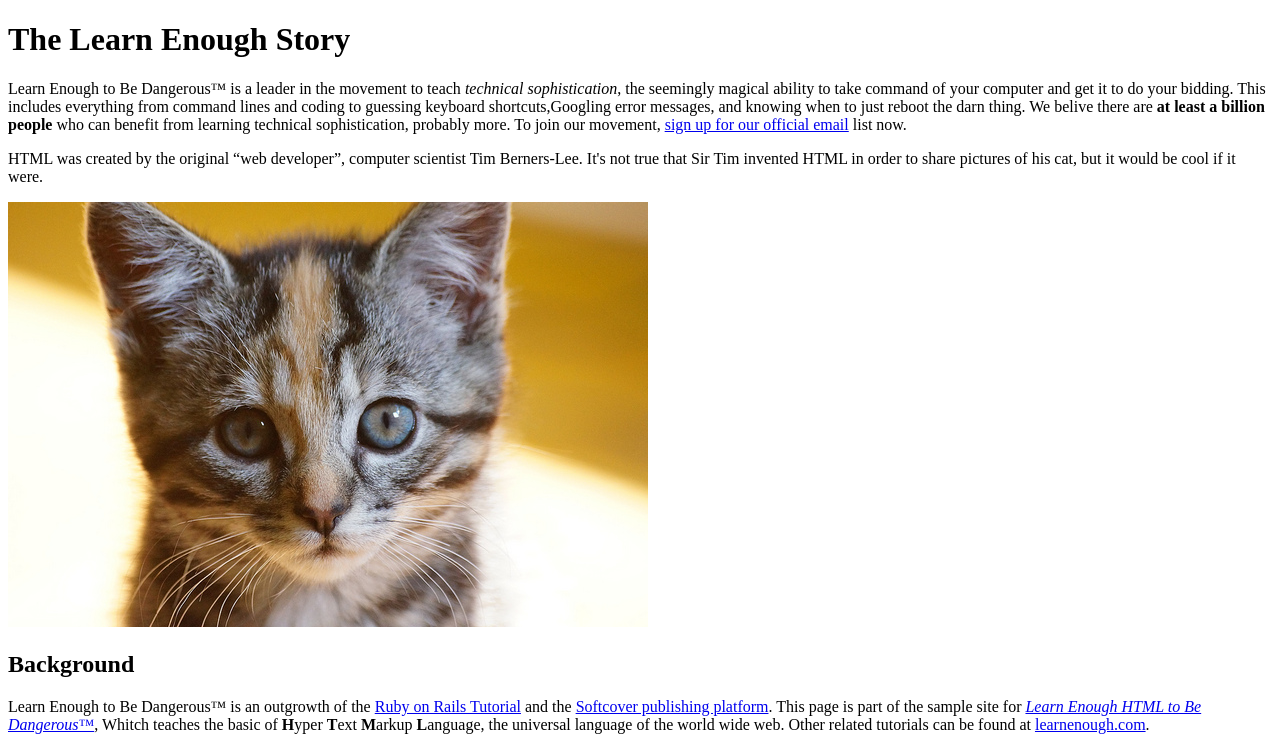
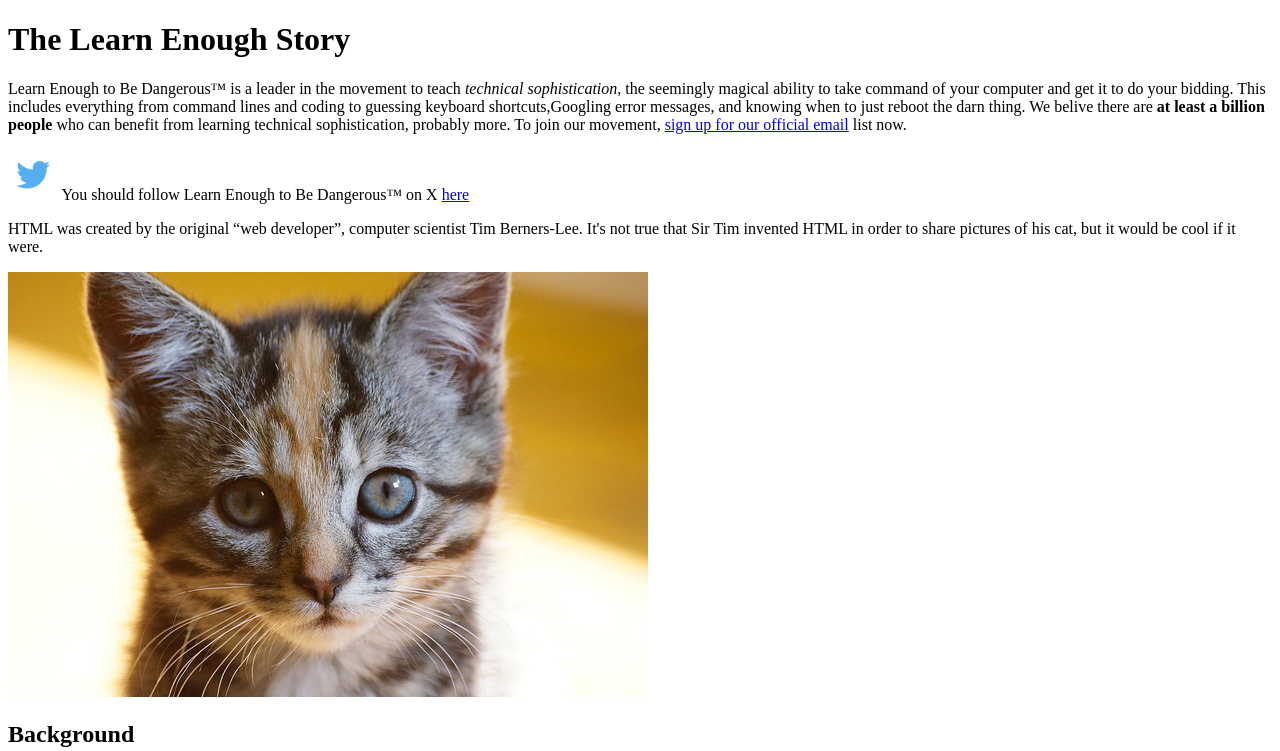
Before and after one commit to gilgamesh-tkh/sample-website, a plain HTML site: page index.html in a window 1280 px wide. Shown: the top 751 px of the page. Drawn offline with Linux system fonts and the light colour scheme.

Commit message:
Add link follow on X

```diff
--- a/index.html
+++ b/index.html
@@ -23,14 +23,24 @@
     </p>
 
     <p>
+      <a href="http://twitter.com/learnenough" target="_blank"
+      style="text-decoration: none;">
+	<img src="images/small_x_logo.png">
+      </a>
+      You should follow Learn Enough to Be Dangerous&trade; on X
+      <a href="https://x.com/learnenough" target="_blank">here</a>
+    </p>
+
+      <p>
         HTML was created by the original “web developer”, computer scientist
         <a =href="https://enwikipedia.org/wiki/Tim_Berners-Lee">Tim
         Berners-Lee</a>. It's not true that Sir Tim invented HTML in order to
         share pictures of his cat, but it would be cool if it were.
       </p>
 
-        <img src="images/kitten.jpg" alt="An adorable kitten"/>
-
+      <a href="FILL_IN">
+        <img src="images/kitten.jpg" alt="An adorable kitten">
+      </a>
 
     <h2> Background</h2>
 
```
Also changed, not shown: images/small_x_logo.png (added). Lines whose indentation alone changed are shown as unchanged.
